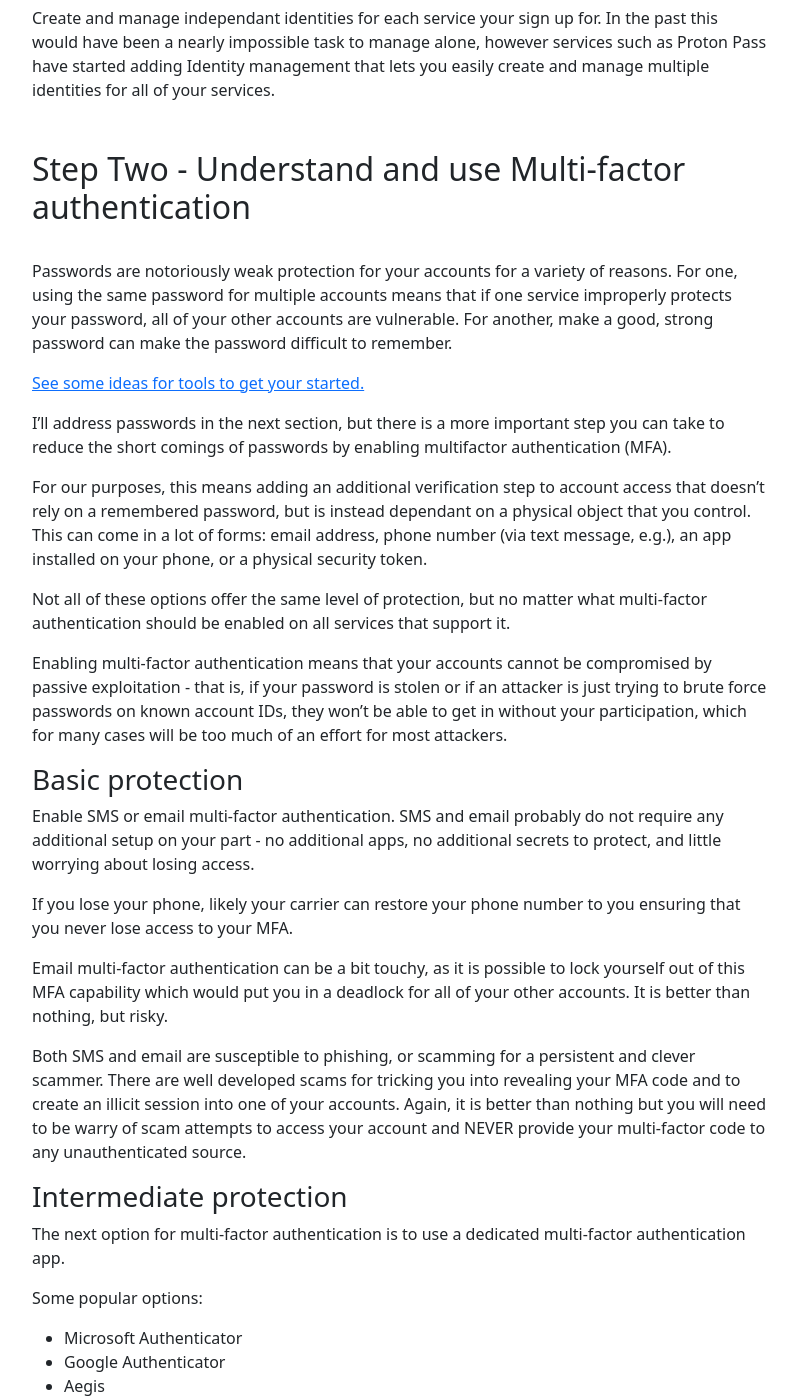
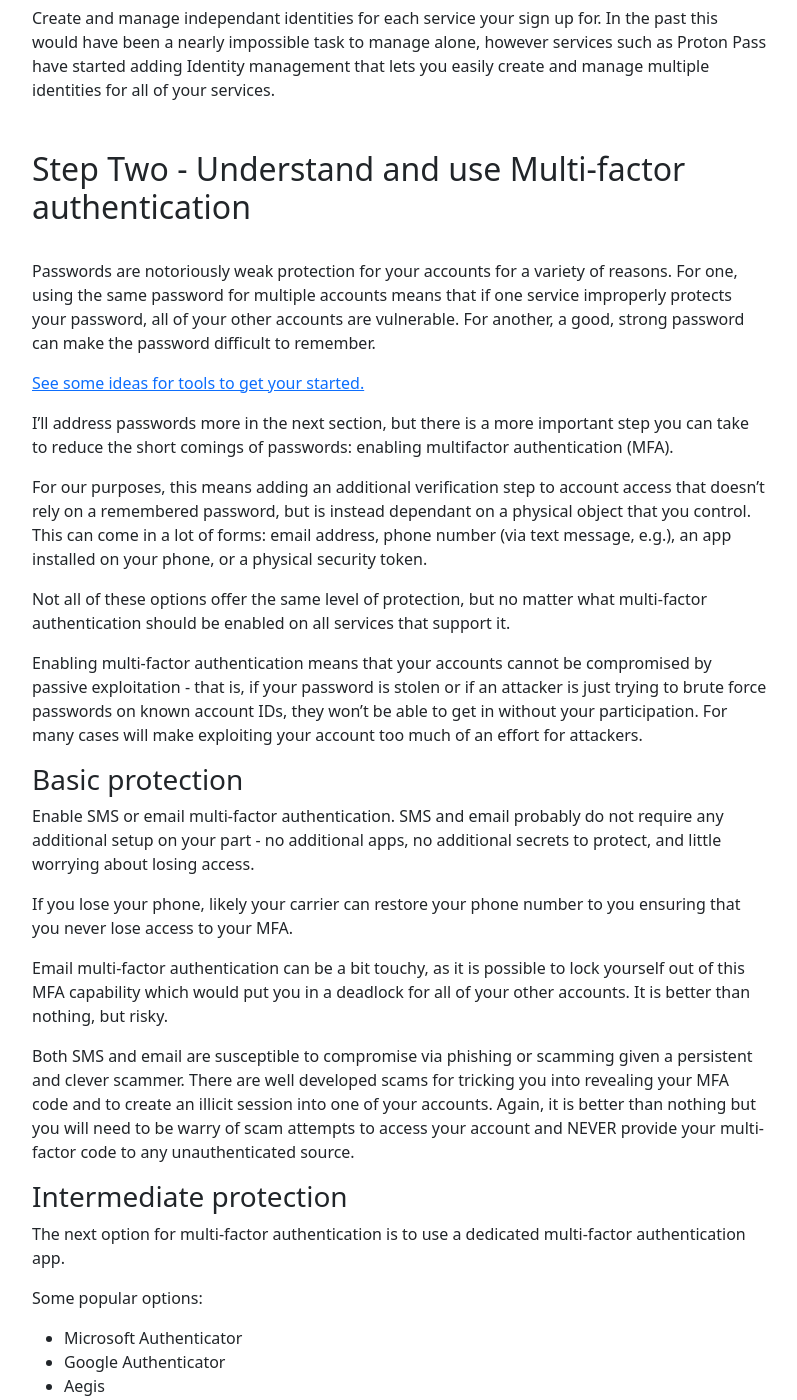
Before and after one commit to hildebreezy/hildebreezy.github.io, a Jekyll site: the page built from privacy/_posts/2024-08-10-security-quick-start.md, in a window 1280 px wide and 1400 px high, scrolled down 2381 px. Shown: the whole window, without its empty margins (240-1037 px from the left). Built offline with Jekyll 4.4.1, drawn with Linux system fonts in a browser that asks for light colours.

Commit message:
Basic editing

```diff
--- a/privacy/_posts/2024-08-10-security-quick-start.md
+++ b/privacy/_posts/2024-08-10-security-quick-start.md
@@ -66,17 +66,17 @@ Create and manage independant identities for each service your sign up for. In t
 ## Step Two - Understand and use Multi-factor authentication
 {: #step-two }
 
-Passwords are notoriously weak protection for your accounts for a variety of reasons. For one, using the same password for multiple accounts means that if one service improperly protects your password, all of your other accounts are vulnerable. For another, make a good, strong password can make the password difficult to remember.
+Passwords are notoriously weak protection for your accounts for a variety of reasons. For one, using the same password for multiple accounts means that if one service improperly protects your password, all of your other accounts are vulnerable. For another, a good, strong password can make the password difficult to remember.
 
 [See some ideas for tools to get your started.](#tools-two)
 
-I'll address passwords in the next section, but there is a more important step you can take to reduce the short comings of passwords by enabling multifactor authentication (MFA).
+I'll address passwords more in the next section, but there is a more important step you can take to reduce the short comings of passwords: enabling multifactor authentication (MFA).
 
 For our purposes, this means adding an additional verification step to account access that doesn't rely on a remembered password, but is instead dependant on a physical object that you control. This can come in a lot of forms: email address, phone number (via text message, e.g.), an app installed on your phone, or a physical security token.
 
 Not all of these options offer the same level of protection, but no matter what multi-factor authentication should be enabled on all services that support it.
 
-Enabling multi-factor authentication means that your accounts cannot be compromised by passive exploitation - that is, if your password is stolen or if an attacker is just trying to brute force passwords on known account IDs, they won't be able to get in without your participation, which for many cases will be too much of an effort for most attackers.
+Enabling multi-factor authentication means that your accounts cannot be compromised by passive exploitation - that is, if your password is stolen or if an attacker is just trying to brute force passwords on known account IDs, they won't be able to get in without your participation. For many cases will make exploiting your account too much of an effort for attackers.
 
 ### Basic protection
 
@@ -86,7 +86,7 @@ If you lose your phone, likely your carrier can restore your phone number to you
 
 Email multi-factor authentication can be a bit touchy, as it is possible to lock yourself out of this MFA capability which would put you in a deadlock for all of your other accounts. It is better than nothing, but risky.
 
-Both SMS and email are susceptible to phishing, or scamming for a persistent and clever scammer. There are well developed scams for tricking you into revealing your MFA code and to create an illicit session into one of your accounts. Again, it is better than nothing but you will need to be warry of scam attempts to access your account and NEVER provide your multi-factor code to any unauthenticated source.
+Both SMS and email are susceptible to compromise via phishing or scamming given a persistent and clever scammer. There are well developed scams for tricking you into revealing your MFA code and to create an illicit session into one of your accounts. Again, it is better than nothing but you will need to be warry of scam attempts to access your account and NEVER provide your multi-factor code to any unauthenticated source.
 
 ### Intermediate protection
 
@@ -137,7 +137,7 @@ A password manager generates a strong, very secure password using a long string
 
 There are multiple ways to unlock these password databases, the simplest mechanism is with another password - if you choose the password method, you should choose a password that is long, strong, but easy to remember.
 
-[Some tips on generating a strong password.](#)
+[Some tips on generating a strong password.](https://www.isaca.org/resources/isaca-journal/issues/2019/volume-1/nists-new-password-rule-book-updated-guidelines-offer-benefits-and-risk)
 
 Another option for some databases is to use biometrics or physical security keys to unlock your password database.
 
```
